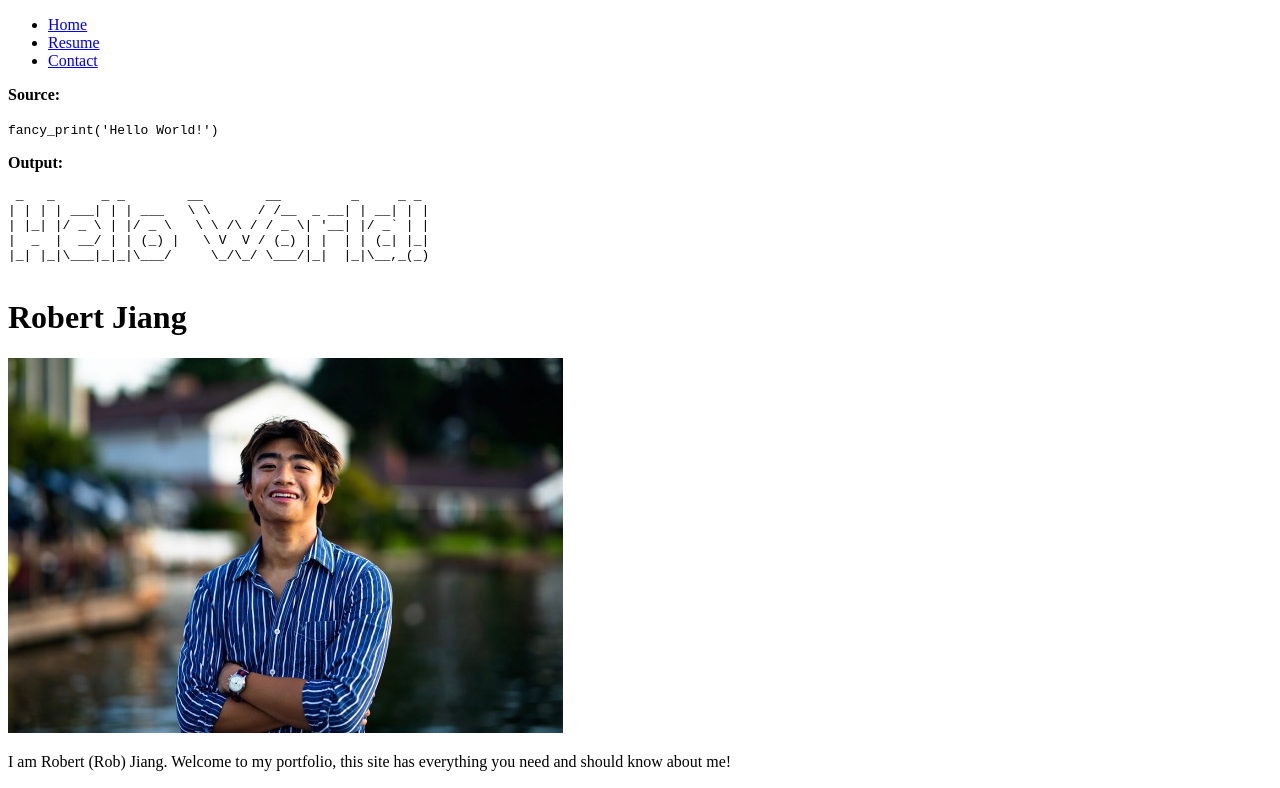
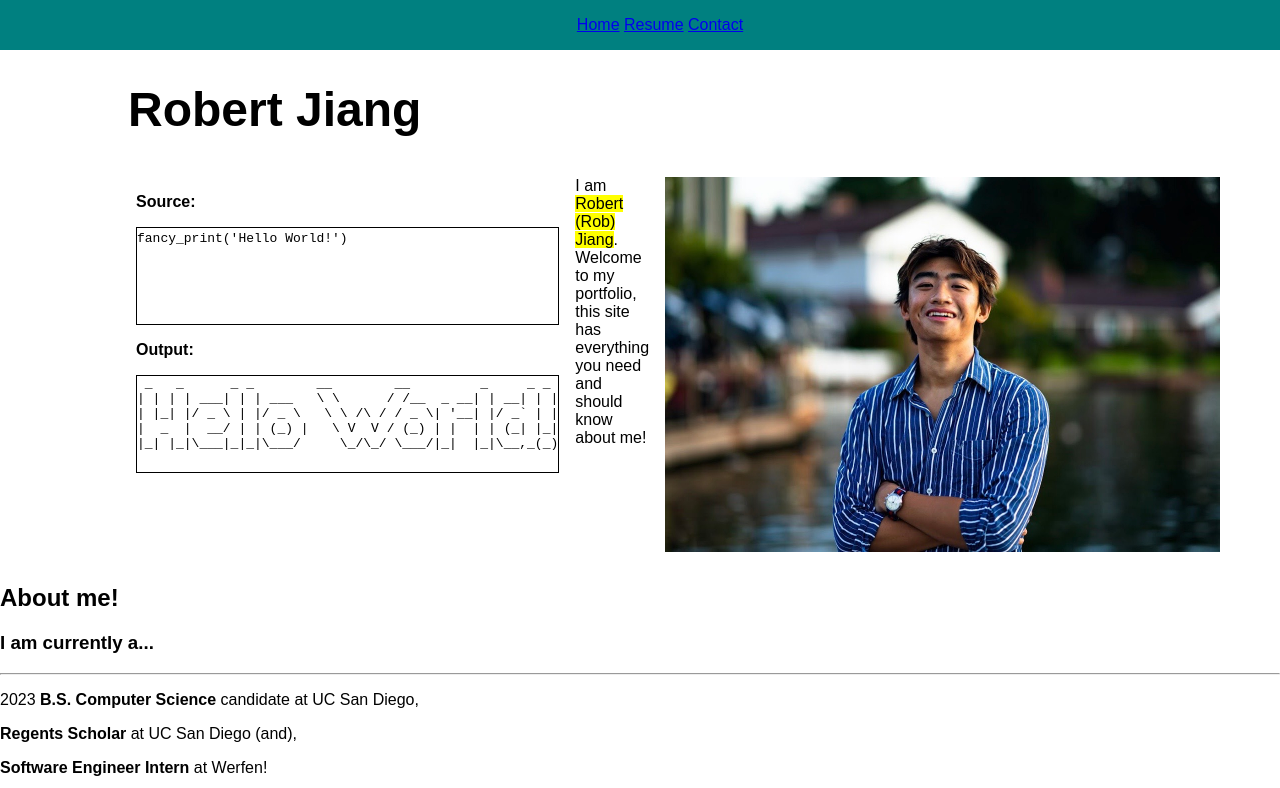
Before and after one commit to rcjng/portfolio-hw3, a plain HTML site: page index.html in a window 1280 px wide. Shown: the top 788 px of the page. Drawn offline with Linux system fonts and the light colour scheme.

Commit message:
Complete Home Header Layout

```diff
--- a/index.html
+++ b/index.html
@@ -8,6 +8,8 @@
         <meta name="viewport" content="width=device-width, initial-scale=1.0">
         <title>Home | Robert Jiang</title>
         <link rel="icon" href="/favicon.ico">
+        <link rel="stylesheet" href="styles/design.css">
+        <link rel="stylesheet" href="styles/layout.css">
     </head>
     <body>
 
@@ -19,15 +21,18 @@
             </ul>
         </nav>
 
-        <header>
-            <div>
-                <p><b>Source:</b></p>
+        <header id="intro">
+            <h1 id="profile-name">Robert Jiang</h1>
 
-                <p><code>fancy_print('Hello World!')</code></p>
+            <div id="profile">
+                <div id="code-region">
+                    <p class="code-text"><b>Source:</b></p>
 
-                <p><b>Output:</b></p>
+                    <p class="code-box"><code>fancy_print('Hello World!')</code></p>
 
-                <pre>
+                    <p class="code-text"><b>Output:</b></p>
+
+                    <pre class="code-box">
  _   _      _ _        __        __         _     _ _
 | | | | ___| | | ___   \ \      / /__  _ __| | __| | |
 | |_| |/ _ \ | |/ _ \   \ \ /\ / / _ \| '__| |/ _` | |
@@ -36,17 +41,16 @@
                     </pre>
                 </div>
 
-            <h1>Robert Jiang</h1>
+                <p id="profile-description">I am <mark>Robert (Rob) Jiang</mark>. Welcome to my portfolio, this site has everything you need and should know about me!</p>
 
                 <!-- Art Direction -->
-            <picture>
+                <picture id="profile-picture">
                     <source media="(orientation: landscape)" srcset="/images/profile_picture_landscape.jpg" width="555" height="375">
                     <source media="(orientation: portrait)" srcset="/images/profile_picture_portrait.jpg" width="300" height="360">
 
                     <img src="/images/profile_picture_portrait.jpg" alt="Robert Jiang Profile Picture">
                 </picture>
-
-            <p>I am <span class="highlight">Robert (Rob) Jiang</span>. Welcome to my portfolio, this site has everything you need and should know about me!</p>
+            </div>
         </header>
 
         <main>
--- /dev/null
+++ b/styles/design.css
@@ -0,0 +1,18 @@
+html {
+    font-family : Arial, Helvetica, san-serif;
+}
+
+#site-nav {
+    background-color: teal;
+}
+
+#profile-name {
+    font-size: 3em;
+}
+
+#profile-description-text {
+}
+
+#profile-description-image {
+
+}
--- /dev/null
+++ b/styles/layout.css
@@ -0,0 +1,52 @@
+* {
+    /* border: 2px solid; */
+}
+
+body {
+    margin: 0;
+    padding: 0;
+}
+
+#site-nav {
+    display: flex;
+    flex-direction: row;
+    flex-wrap: wrap;
+    justify-content: center;
+    position: sticky;
+    top: 0;
+}
+
+#site-nav ul {
+    display: inline;
+}
+
+#site-nav ul li {
+    display: inline;
+}
+
+#intro {
+    margin: auto;
+    width: 80%;
+}
+
+#profile {
+    display: flex;
+    flex-direction: row;
+    flex-wrap: nowrap;
+    justify-content: space-evenly;
+    justify-items:center;
+    align-items: stretch;
+}
+
+#profile > * {
+    margin: 0.5rem;
+}
+
+#profile-description {
+}
+
+.code-box {
+    border: 1px solid;
+    display: block;
+    height: 6rem;
+}
```
Also changed, not shown: resume/index.html (+2 -0 lines), contact/styles/design.css (added), contact/styles/layout.css (added), resume/styles/design.css (added), resume/styles/layout.css (added). Lines whose indentation alone changed are shown as unchanged.
